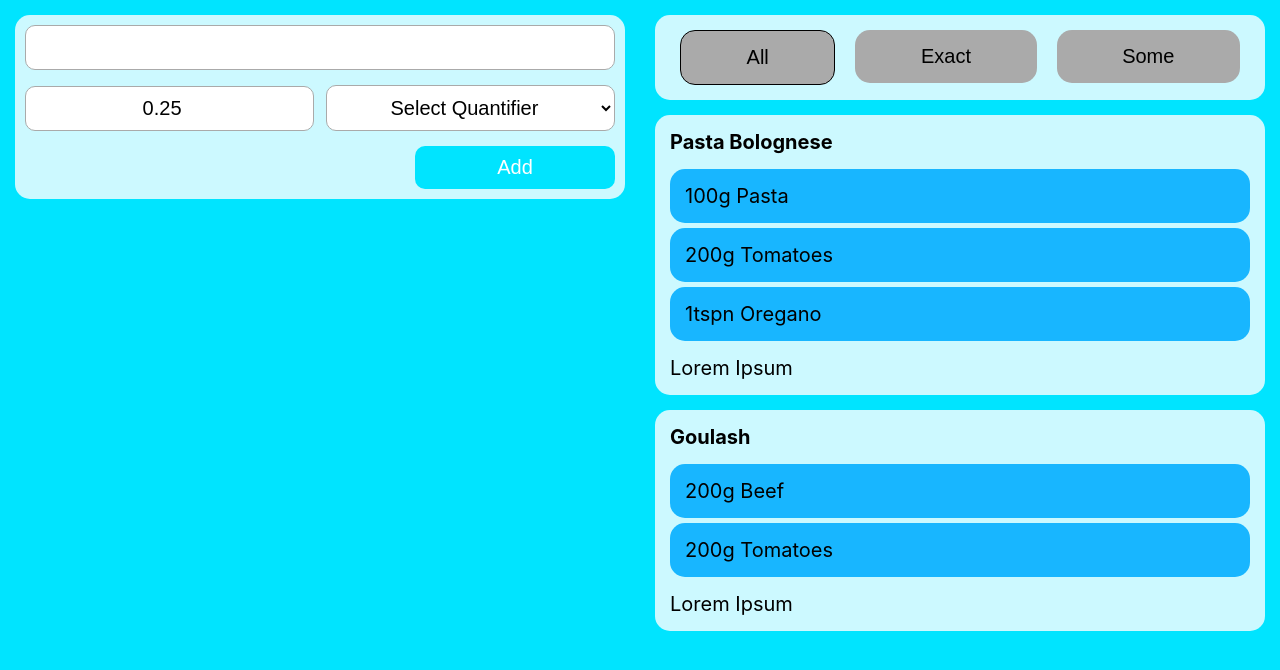
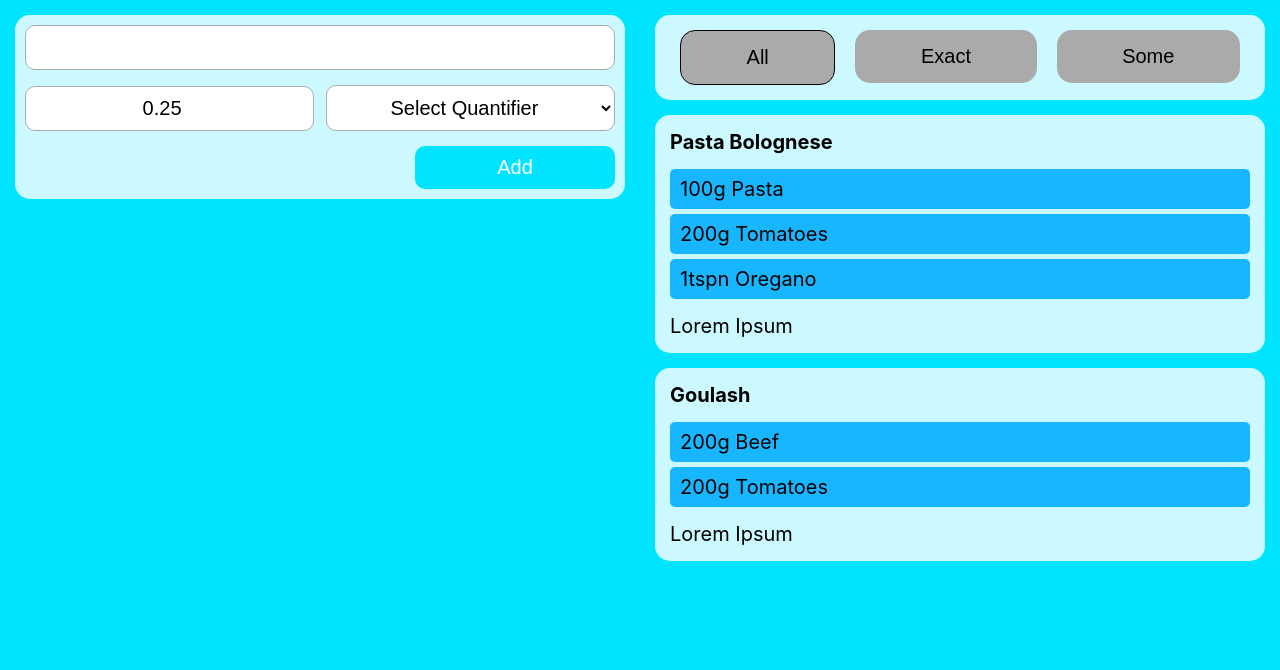
Before and after one commit to MarkusAleksander/recipe-finder, a React (Create React App) app: page / in a window 1280 px wide. Shown: the top 670 px of the page. Built offline with nearby package versions, Linux system fonts and the light colour scheme.

Commit message:
Added styling for unavailable items - styling to improve

```diff
--- a/src/components/IngredientList/IngredientItem.css
+++ b/src/components/IngredientList/IngredientItem.css
@@ -2,12 +2,17 @@
     font-size:1.6rem;
     line-height:1.2em;
     position:relative;
+    margin-bottom:1.5rem;
     padding:.8rem 1rem;
     text-align:center;
     text-transform:capitalize;
-    color:#000;
+    color:#fff;
     border-radius:.5rem;
-    background-color:#ccc;
+    background-color:#18b6ff;
+}
+.ingredient-item--unavailable {
+    color: #bdbdbd;
+    background-color: #0a73a4;
 }
 .ingredient-item__remove {
     font-size:2.5rem;
--- a/src/components/IngredientList/IngredientList.css
+++ b/src/components/IngredientList/IngredientList.css
@@ -1,12 +1,3 @@
 .ingredient-list {
     list-style-type:none;
 }
-.ingredient-list li {
-    font-size:2rem;
-    margin-bottom:1.5rem;
-    padding:1.5rem;
-    text-align:center;
-    color:#fff;
-    border-radius:1.5rem;
-    background-color:#18b6ff;
-}
```
